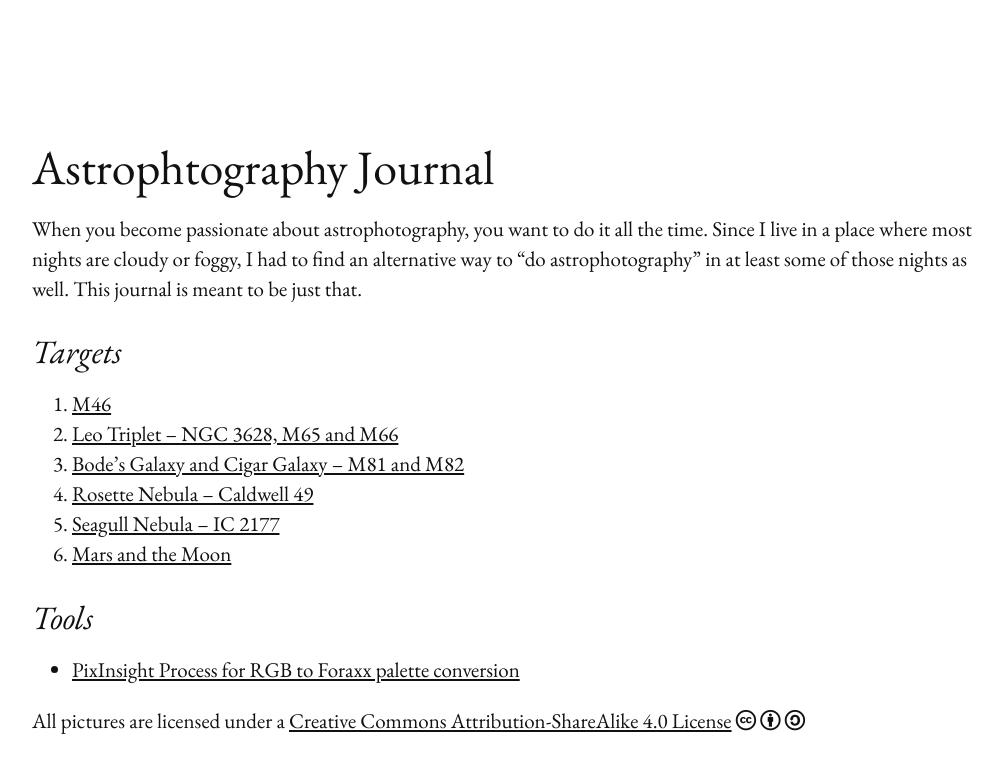
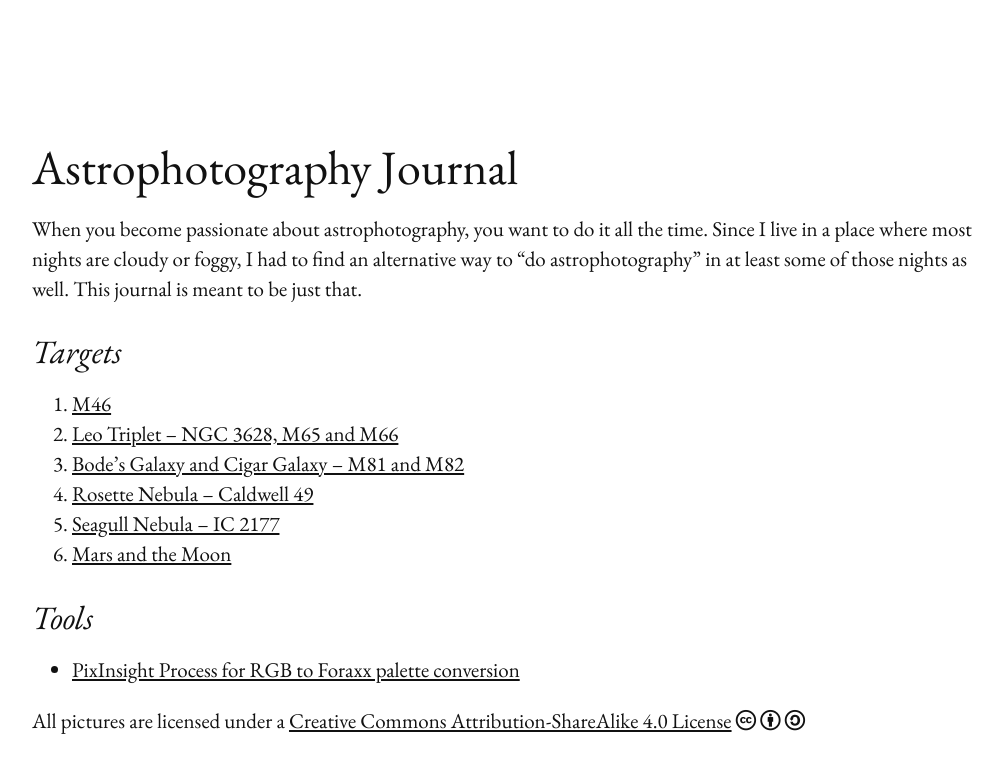
Before and after one commit to boystrange/astro, a Jekyll site: the page built from index.md, in a window 1280 px wide. Shown: the top 773 px of the page, without its empty margins (128-1131 px from the left). Built offline with Jekyll 4.4.1, drawn with Linux system fonts in a browser that asks for light colours; our own code applies the rules of GitHub Pages for plain Markdown files.

Commit message:
fixed typo

```diff
--- a/index.md
+++ b/index.md
@@ -1,4 +1,4 @@
-# Astrophtography Journal
+# Astrophotography Journal
 
 When you become passionate about astrophotography, you want to do it all the
 time. Since I live in a place where most nights are cloudy or foggy, I had to
```
